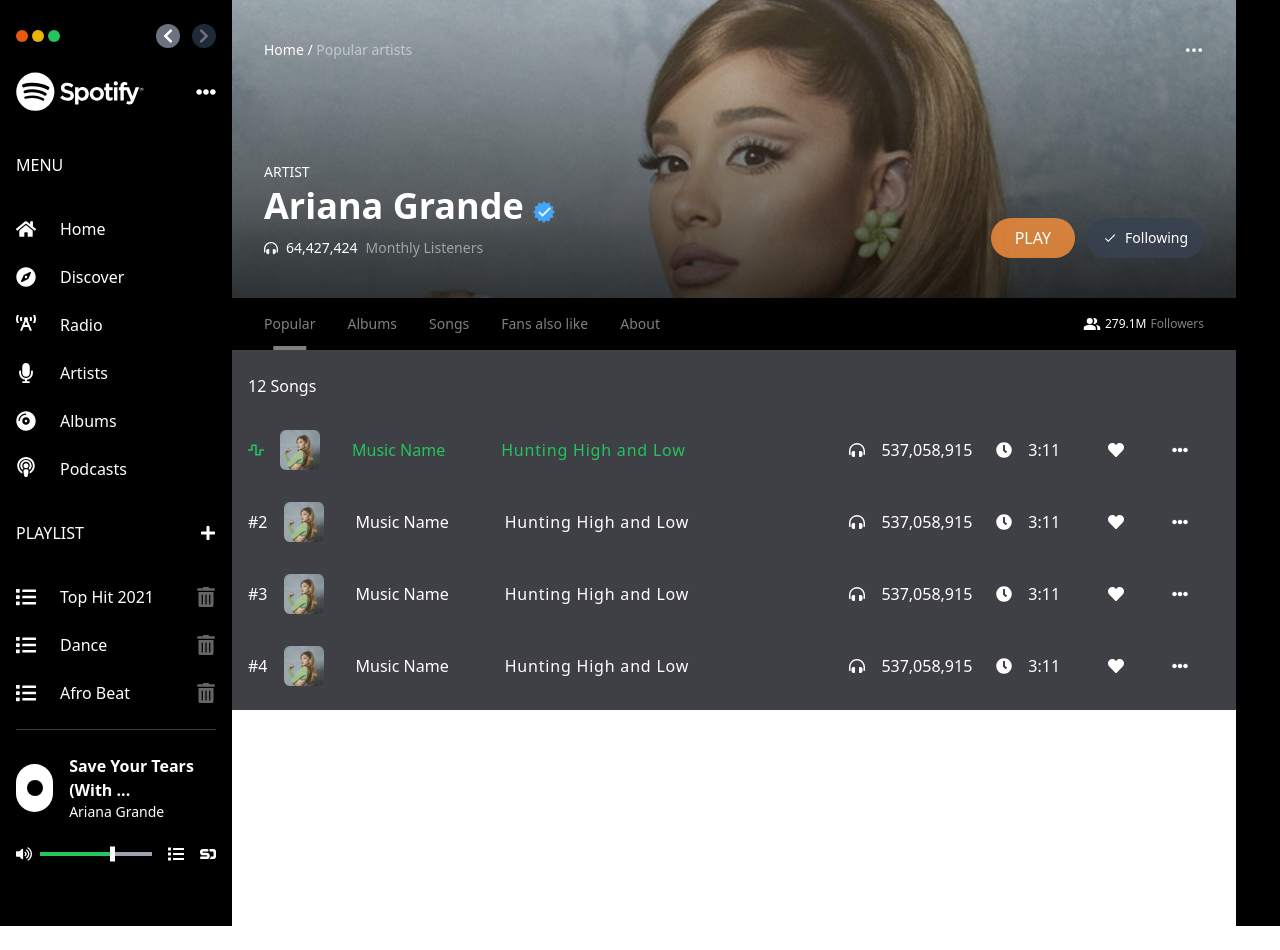
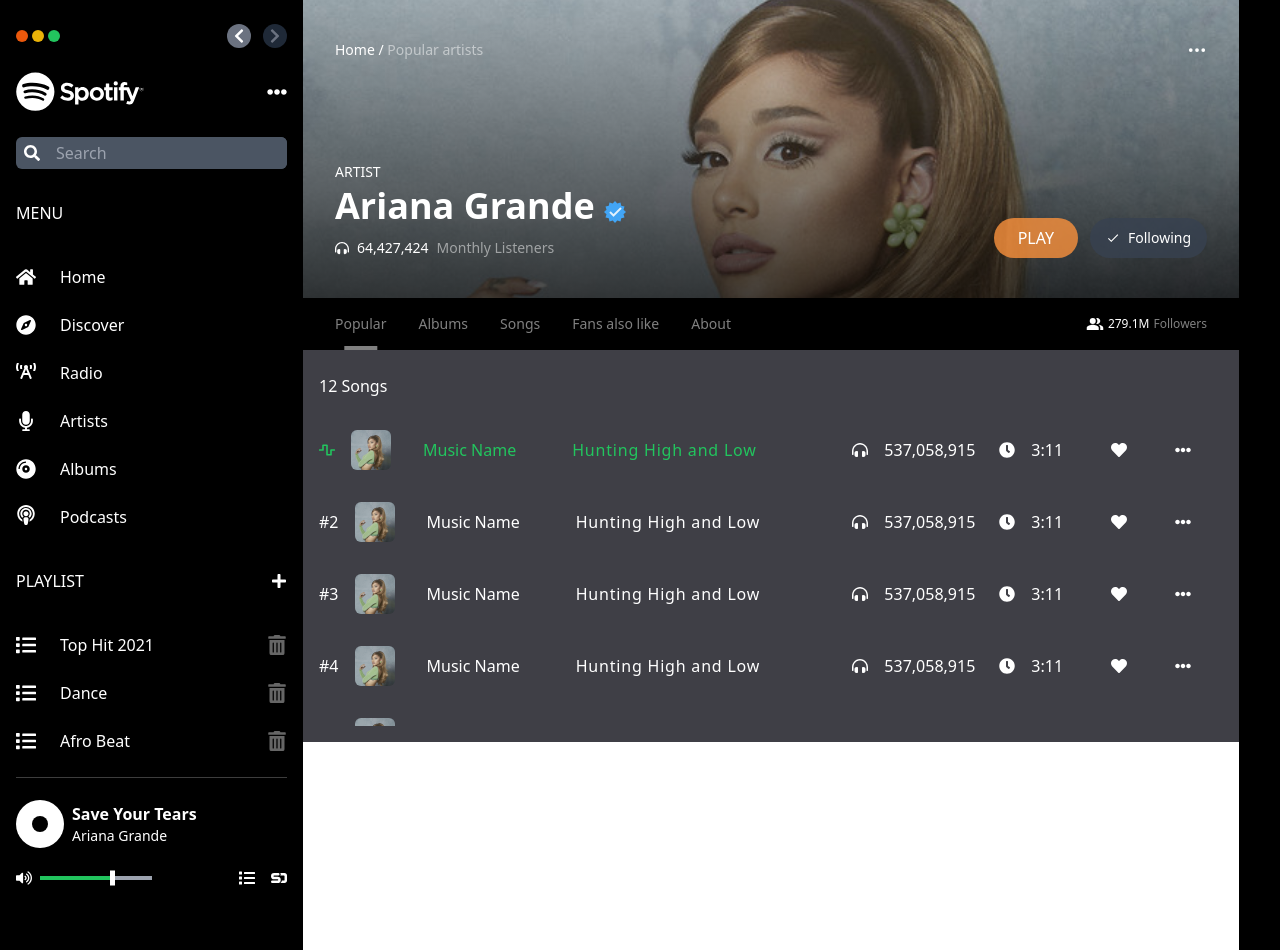
Before and after one commit to Haybuka/Spotify-Clone, a React (Create React App) app: page / in a window 1280 px wide. Both pictures are taken after a click on the element "MENU". Before the commit the page ends 926 px from the top, so only its background shows below. Built offline with nearby package versions, Linux system fonts and the light colour scheme.

Commit message:
added search menu to navigation

```diff
--- a/src/component/AlbumList/MusicList.css
+++ b/src/component/AlbumList/MusicList.css
@@ -1,5 +1,5 @@
 .MusicList-List{
-    @apply overflow-y-scroll scroll-smooth h-72 text-white;
+    @apply overflow-y-scroll scroll-smooth h-80 text-white;
     scrollbar-width: none;
 }
 .MusicList-List .active{
--- a/src/component/Navigation/NavigationFull.js
+++ b/src/component/Navigation/NavigationFull.js
@@ -3,12 +3,14 @@
 import {NavigationMenu,NavigationPlaylist} from './NavigationMenu';
 import NavigationPlayer from './NavigationPlayer';
 import { AnimatePresence, motion } from 'framer-motion';
+import NavigationSearch from './NavigationSearch';
 function NavigationFull({isFullNav}) {
   return (
 
   <motion.div initial={{x:'-100vw'}} animate={{x:0}} transition={{ease:'easeInOut'}}>
         <NavigationTop isFullNav={isFullNav}/>
         <NavigationLogo isFullNav={isFullNav}/>
+        {isFullNav && <NavigationSearch /> }
         <nav>
             <NavigationMenu isFullNav={isFullNav} />
             <NavigationPlaylist isFullNav={isFullNav}/>
--- a/src/component/Navigation/NavigationPlayer.js
+++ b/src/component/Navigation/NavigationPlayer.js
@@ -9,8 +9,8 @@
                  <div className='w-12 h-12 bg-white rounded-full flex justify-center items-center'>
                     <span className='bg-black w-4 h-4 rounded-full'> </span>
                  </div>
-                <p className='ml-4 py-2'>
-                    <span className='block font-bold'>Save Your Tears (With ...</span>
+                <p className='ml-2 py-2'>
+                    <span className='block font-bold'>Save Your Tears</span>
                     <span className='block text-sm'>Ariana Grande</span>
                  </p>
                </>
--- /dev/null
+++ b/src/component/Navigation/NavigationSearch.js
@@ -0,0 +1,17 @@
+import { FaSearch} from "react-icons/fa";
+
+function NavigationSearch() {
+  return (
+   <form className="my-4">
+      <label className='bg-gray-600 flex rounded-md overflow-hidden focus:outline-none'>
+         <span className='p-2 '>
+           <FaSearch />
+         </span>
+         <input type='text' placeholder='Search' className='pl-2 bg-gray-600 text-white'/>
+
+      </label>
+   </form>
+  )
+}
+
+export default NavigationSearch
```
